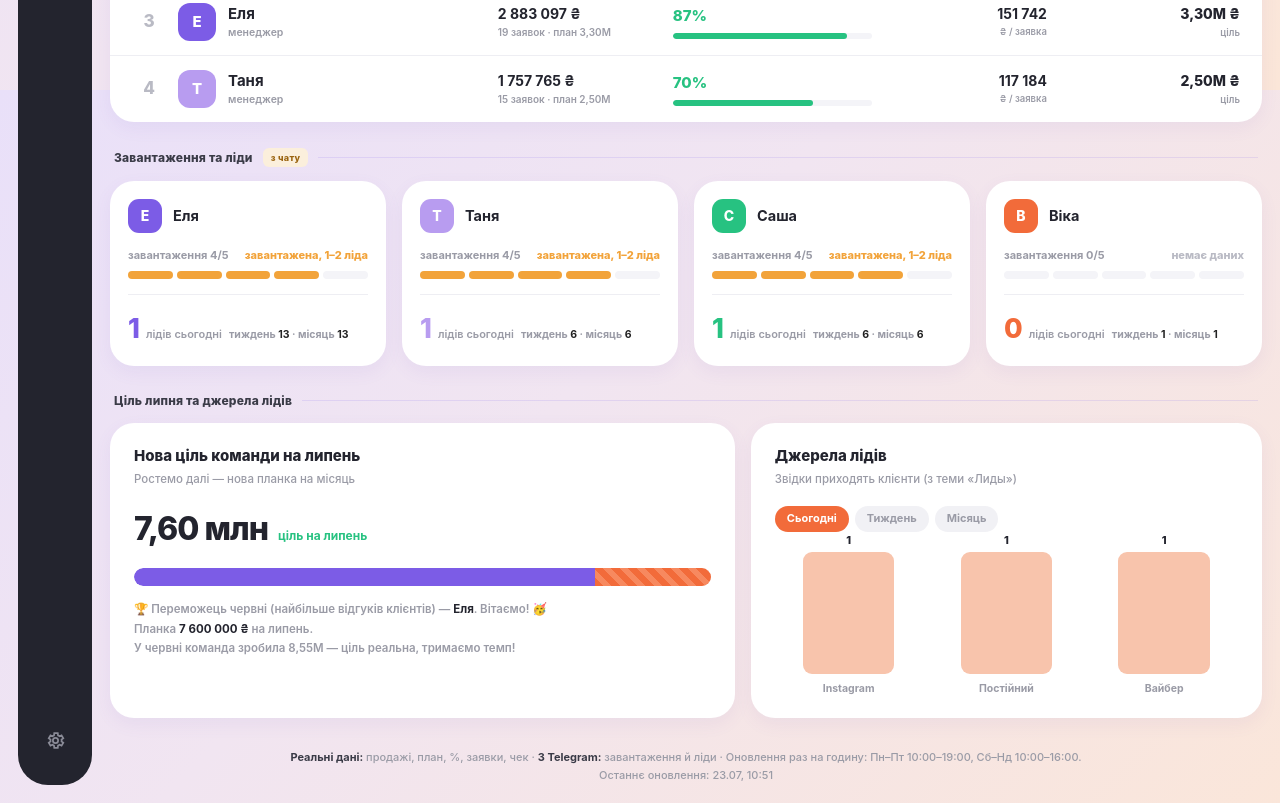
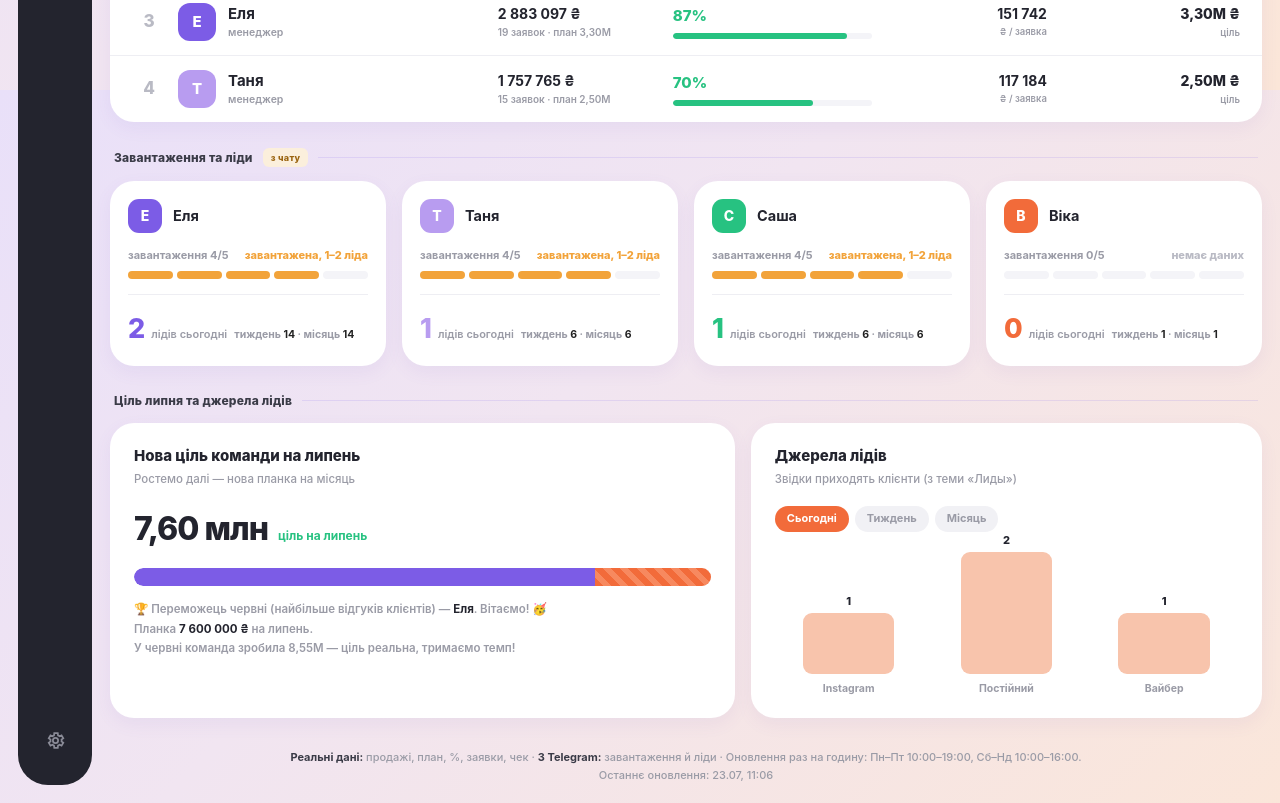
Before and after one commit to blacknadezhda/globustour-app, a plain HTML site: page index.html in a window 1280 px wide. Shown: the part 710-1513 px from the top of the page. Drawn offline with Linux system fonts and the light colour scheme.

Commit message:
lead: Постійний for Elya

```diff
--- a/index.html
+++ b/index.html
@@ -266,13 +266,13 @@ var SAMPLE = {
     "Віка":[0,0,0,0,0,90324,0,0,0,0,0,0,0,0,0,0,0,0,0,0,681266]
   },
   load:{"Еля":4,"Таня":4,"Саша":4,"Віка":0},
-  leads:{"Еля":1,"Таня":1,"Саша":1,"Віка":0},
-  leadsWeek:{"Еля":13,"Таня":6,"Саша":6,"Віка":1},
-  leadsMonth:{"Еля":13,"Таня":6,"Саша":6,"Віка":1},
-  sources:[{n:"Instagram",v:1},{n:"Постійний",v:1},{n:"Вайбер",v:1}],
-  sourcesWeek:[{n:"Instagram",v:7},{n:"Рекомендація",v:3},{n:"Гугл",v:4},{n:"З вулиці",v:2},{n:"Постійний",v:9},{n:"Вайбер",v:1}],
-  sourcesMonth:[{n:"Instagram",v:7},{n:"Рекомендація",v:3},{n:"Гугл",v:4},{n:"З вулиці",v:2},{n:"Постійний",v:9},{n:"Вайбер",v:1}],
-  updated:"2026-07-23T10:51:00", live:true
+  leads:{"Еля":2,"Таня":1,"Саша":1,"Віка":0},
+  leadsWeek:{"Еля":14,"Таня":6,"Саша":6,"Віка":1},
+  leadsMonth:{"Еля":14,"Таня":6,"Саша":6,"Віка":1},
+  sources:[{n:"Instagram",v:1},{n:"Постійний",v:2},{n:"Вайбер",v:1}],
+  sourcesWeek:[{n:"Instagram",v:7},{n:"Рекомендація",v:3},{n:"Гугл",v:4},{n:"З вулиці",v:2},{n:"Постійний",v:10},{n:"Вайбер",v:1}],
+  sourcesMonth:[{n:"Instagram",v:7},{n:"Рекомендація",v:3},{n:"Гугл",v:4},{n:"З вулиці",v:2},{n:"Постійний",v:10},{n:"Вайбер",v:1}],
+  updated:"2026-07-23T11:06:00", live:true
 };
 
 var DATA = SAMPLE, PERIOD = "month";
```
